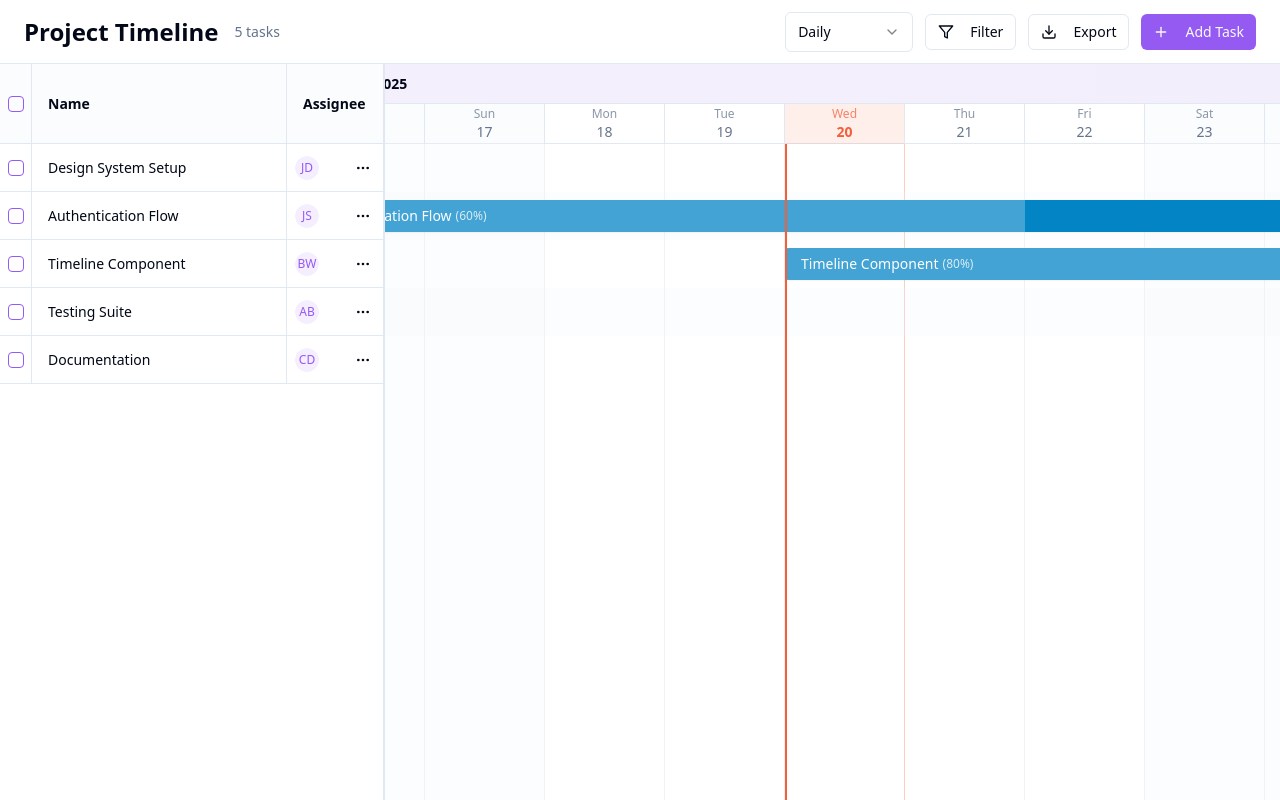
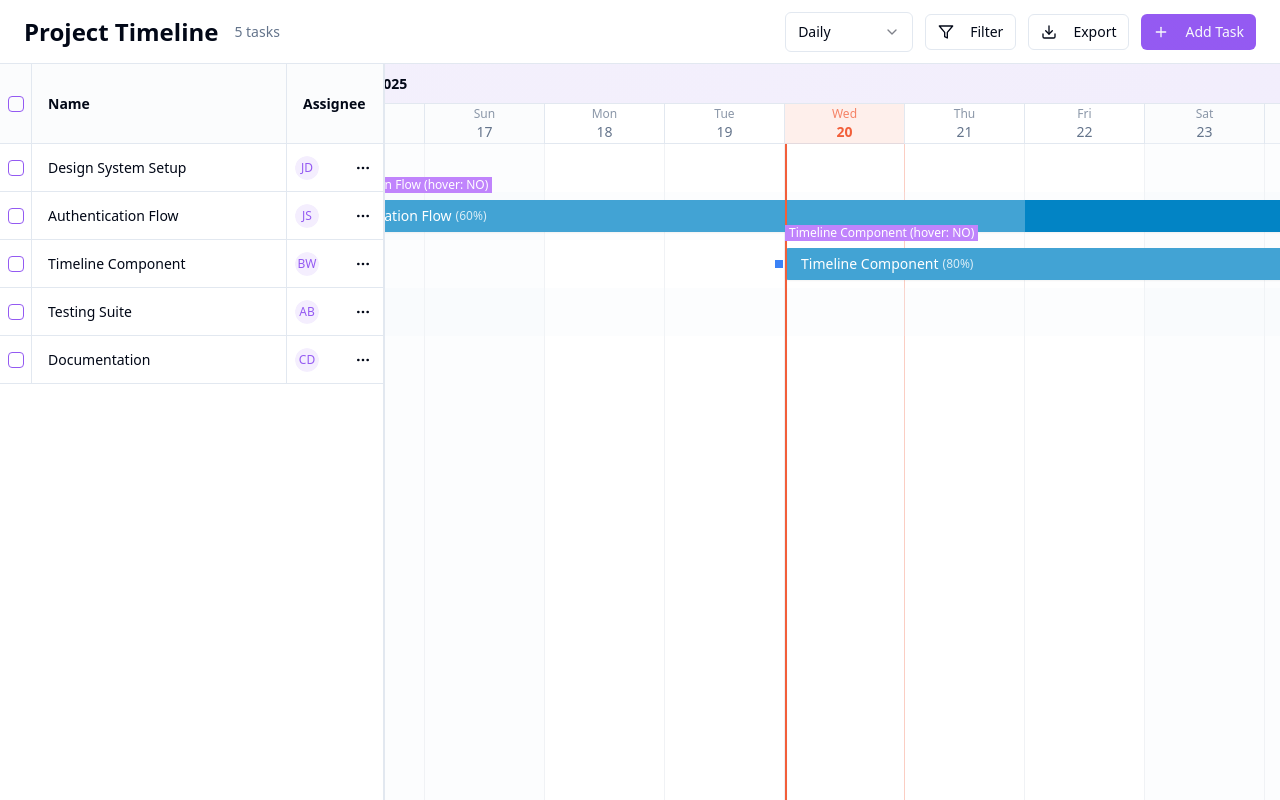
Before and after one commit to yasinthaj/time-scape-maker, a React (Vite) app: page / in a window 1280 px wide. Built offline with nearby package versions, Linux system fonts and the light colour scheme.

Commit message:
Fix hover indicators
Reverted changes to hover indicators as they are not working. Further investigation is needed to determine the root cause of the issue.

```diff
--- a/src/components/TimelineGrid.tsx
+++ b/src/components/TimelineGrid.tsx
@@ -211,7 +211,7 @@ const TaskBar: React.FC<TaskBarProps> = ({
 
   return (
     <>
-      {/* Main task bar with normal positioning */}
+      {/* Main task bar */}
       <div
         data-task-id={task.id}
         className={`absolute h-8 rounded-sm shadow-sm transition-all duration-200 group ${getStatusColor(task.status)} ${isDragging ? 'z-20 shadow-lg' : 'hover:shadow-md hover:z-10'}`}
@@ -220,12 +220,12 @@ const TaskBar: React.FC<TaskBarProps> = ({
           width: Math.max(minWidth, taskWidth),
           top: rowIndex * 48 + 8,
         }}
-        onMouseEnter={() => {
-          console.log('🖱️ HOVER ENTER:', task.name);
+        onMouseOver={() => {
+          console.log('🖱️ MOUSE OVER:', task.name);
           onHover(task.id);
         }}
-        onMouseLeave={() => {
-          console.log('🖱️ HOVER LEAVE:', task.name);
+        onMouseOut={() => {
+          console.log('🖱️ MOUSE OUT:', task.name);
           onHover(null);
           setHoveredEdge(null);
         }}
@@ -284,7 +284,32 @@ const TaskBar: React.FC<TaskBarProps> = ({
         </div>
       </div>
 
-      {/* Hover Indicators - Outside the main task bar to prevent flickering */}
+      {/* ALWAYS VISIBLE DEBUG INDICATORS */}
+      <div
+        className="absolute w-2 h-2 bg-blue-500 pointer-events-none z-50"
+        style={{
+          left: Math.max(0, taskStartPos) - 10,
+          top: rowIndex * 48 + 8 + 12,
+        }}
+      />
+      <div
+        className="absolute w-2 h-2 bg-green-500 pointer-events-none z-50"
+        style={{
+          left: Math.max(0, taskStartPos) + Math.max(minWidth, taskWidth) + 10,
+          top: rowIndex * 48 + 8 + 12,
+        }}
+      />
+      <div
+        className="absolute bg-purple-400 text-white text-xs px-1 pointer-events-none z-50"
+        style={{
+          left: Math.max(0, taskStartPos),
+          top: rowIndex * 48 - 15,
+        }}
+      >
+        {task.name} (hover: {isHovered ? 'YES' : 'NO'})
+      </div>
+
+      {/* Hover Indicators */}
       {isHovered && (
         <>
           {/* Left Vertical Line */}
@@ -565,22 +590,6 @@ export const TimelineGrid: React.FC<TimelineGridProps> = ({
               ))}
             </div>
 
-            {/* Debug: Dependencies count and controls */}
-            <div className="absolute top-2 right-2 z-50 space-y-1">
-              <div className="bg-primary text-primary-foreground px-2 py-1 rounded text-xs">
-                Dependencies: {dependencies.length} | Available Tasks: {tasks.length}
-              </div>
-              <button
-                onClick={() => {
-                  console.log('🗑️ CLEARING ALL DEPENDENCIES');
-                  setDependencies([]);
-                }}
-                className="bg-red-500 text-white px-2 py-1 rounded text-xs hover:bg-red-600"
-              >
-                Clear All Dependencies
-              </button>
-            </div>
-
             {/* Task bars */}
             <div className="absolute" style={{ top: '80px', left: 0, right: 0, height: Math.max(tasks.length * 48, 400) }}>
                {tasks.map((task, index) => (
@@ -597,6 +606,22 @@ export const TimelineGrid: React.FC<TimelineGridProps> = ({
                    onHover={setHoveredTask}
                  />
                ))}
+            </div>
+
+            {/* Debug: Dependencies count and controls */}
+            <div className="absolute top-2 right-2 z-50 space-y-1">
+              <div className="bg-primary text-primary-foreground px-2 py-1 rounded text-xs">
+                Dependencies: {dependencies.length} | Available Tasks: {tasks.length}
+              </div>
+              <button
+                onClick={() => {
+                  console.log('🗑️ CLEARING ALL DEPENDENCIES');
+                  setDependencies([]);
+                }}
+                className="bg-red-500 text-white px-2 py-1 rounded text-xs hover:bg-red-600"
+              >
+                Clear All Dependencies
+              </button>
             </div>
 
             {/* Debug: Dependencies list */}
```
